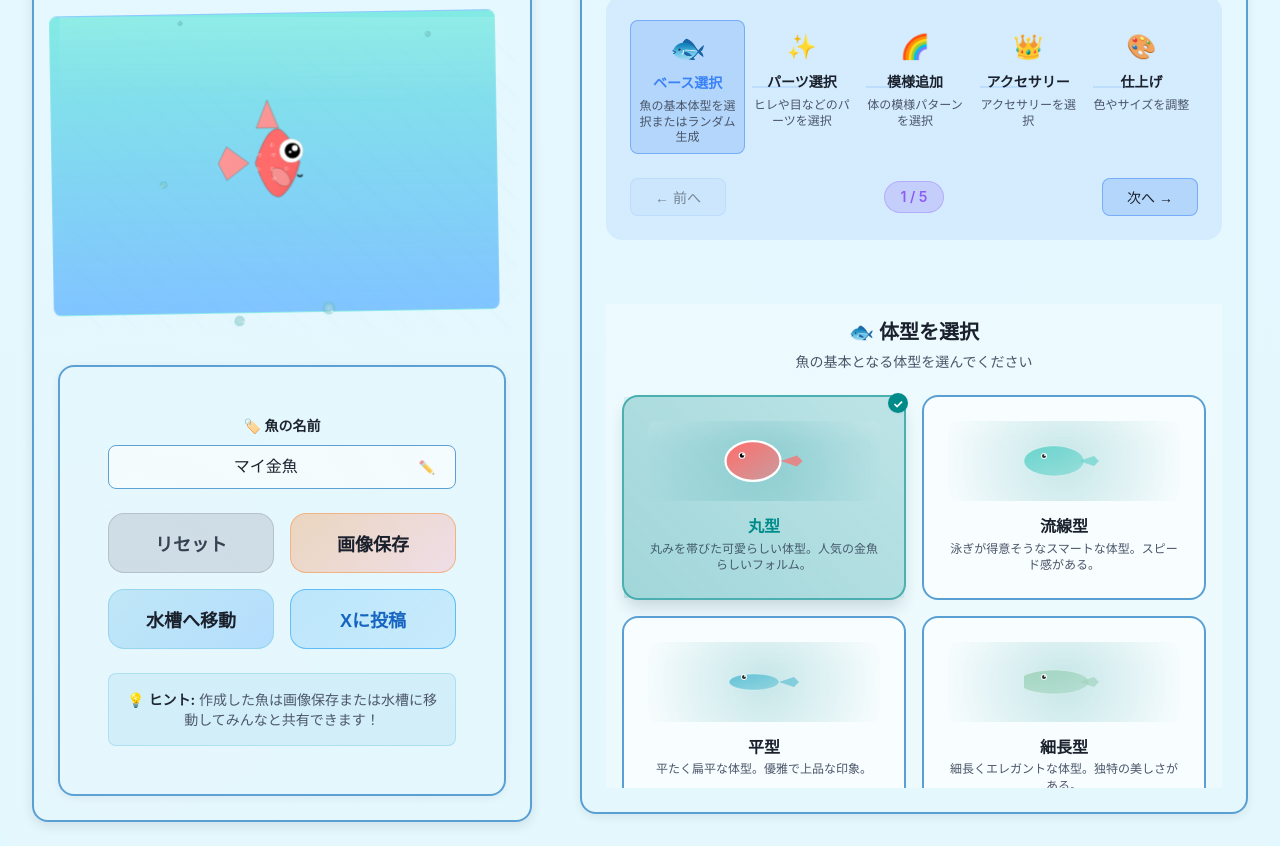
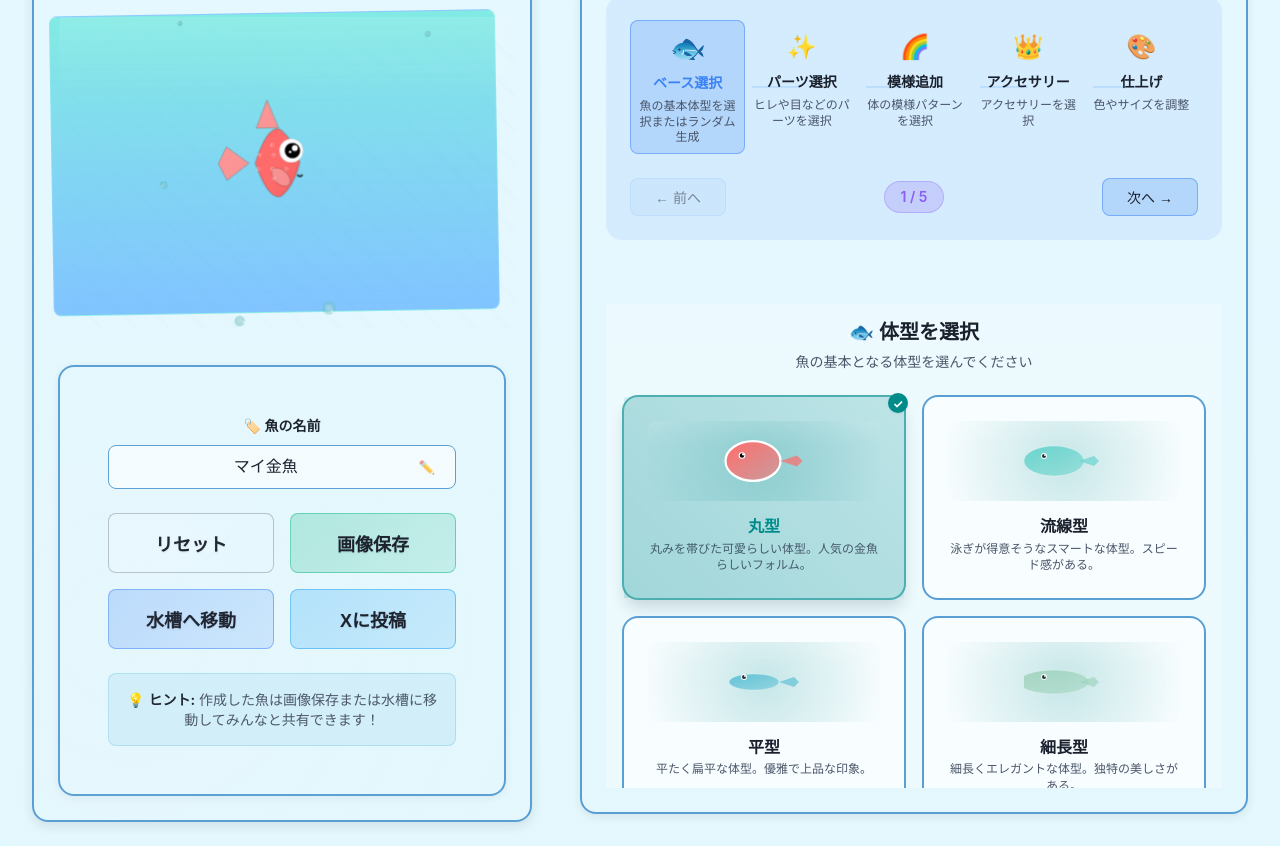
Before and after one commit to Hackathon-Project-2024-2025/CAMP-vol.9-StarryNight, a React (Vite) app: page /create in a window 1280 px wide. Shown: the part 319-1165 px from the top of the page. Built offline with nearby package versions, Linux system fonts and the light colour scheme.

Commit message:
ボタンの見た目の修正

```diff
--- a/src/pages/CreatePage/_components/ActionButtons.css
+++ b/src/pages/CreatePage/_components/ActionButtons.css
@@ -143,36 +143,38 @@
 
 .action-button {
   flex: 1;
+  background: linear-gradient(135deg, rgba(255, 255, 255, 0.1) 0%, rgba(255, 255, 255, 0.05) 100%);
+  border: 1px solid rgba(255, 255, 255, 0.2);
+  border-radius: var(--border-radius-md);
+  padding: var(--spacing-md) var(--spacing-lg);
+  color: var(--text-color);
+  font-size: 1rem;
+  font-weight: 600;
+  cursor: pointer;
+  transition: all 0.3s ease;
   display: flex;
-  flex-direction: row;
   align-items: center;
   justify-content: center;
   gap: var(--spacing-sm);
-  padding: var(--spacing-md) var(--spacing-lg);
-  border: none;
-  border-radius: var(--border-radius-lg);
-  cursor: pointer;
-  font-size: var(--font-size-md);
-  font-weight: 600;
-  transition: all var(--transition-base);
-  position: relative;
-  overflow: hidden;
   min-width: 120px;
+  text-shadow: 0 1px 2px rgba(0, 0, 0, 0.1);
 }
 
-.action-button::before {
-  content: '';
-  position: absolute;
-  top: 0;
-  left: -100%;
-  width: 100%;
-  height: 100%;
-  background: linear-gradient(90deg, transparent, rgba(255, 255, 255, 0.2), transparent);
-  transition: left 0.5s;
+.action-button:hover:not(:disabled) {
+  transform: translateY(-2px);
+  box-shadow: 0 8px 25px rgba(0, 0, 0, 0.2);
 }
 
-.action-button:hover::before {
-  left: 100%;
+.action-button:active:not(:disabled) {
+  transform: translateY(0);
+  box-shadow: 0 4px 15px rgba(0, 0, 0, 0.2);
+}
+
+.action-button:disabled {
+  opacity: 0.5;
+  cursor: not-allowed;
+  transform: none !important;
+  box-shadow: none !important;
 }
 
 .button-icon {
@@ -185,57 +187,52 @@
 }
 
 .action-button-reset {
-  background-color: rgba(156, 163, 175, 0.2);
-  color: #9ca3af;
-  border: 1px solid rgba(156, 163, 175, 0.3);
+  border-color: rgba(107, 114, 128, 0.3);
 }
 
-.action-button-reset:hover {
-  background-color: rgba(156, 163, 175, 0.3);
-  transform: translateY(-2px);
-  box-shadow: var(--shadow-md);
+.action-button-reset:hover:not(:disabled) {
+  background: linear-gradient(135deg, rgba(107, 114, 128, 0.15) 0%, rgba(107, 114, 128, 0.1) 100%);
+  border-color: rgba(107, 114, 128, 0.5);
 }
 
 .action-button-save {
-  background: linear-gradient(135deg, rgba(244, 162, 97, 0.3), rgba(255, 183, 197, 0.3));
-  color: var(--text-color);
-  border: 1px solid rgba(244, 162, 97, 0.5);
+  background: linear-gradient(135deg, rgba(16, 185, 129, 0.2) 0%, rgba(16, 185, 129, 0.1) 100%);
+  border-color: rgba(16, 185, 129, 0.4);
 }
 
-.action-button-save:hover {
-  background: linear-gradient(135deg, rgba(244, 162, 97, 0.4), rgba(255, 183, 197, 0.4));
-  transform: translateY(-2px);
-  box-shadow: var(--shadow-lg);
+.action-button-save:hover:not(:disabled) {
+  background: linear-gradient(135deg, rgba(16, 185, 129, 0.3) 0%, rgba(16, 185, 129, 0.15) 100%);
+  border-color: rgba(16, 185, 129, 0.6);
+  box-shadow: 0 8px 25px rgba(16, 185, 129, 0.2);
 }
 
 .action-button-aquarium {
-  background: linear-gradient(135deg, rgba(135, 206, 235, 0.3), rgba(107, 183, 255, 0.3));
-  color: var(--text-color);
-  border: 1px solid rgba(135, 206, 235, 0.5);
+  background: linear-gradient(135deg, rgba(59, 130, 246, 0.2) 0%, rgba(59, 130, 246, 0.1) 100%);
+  border-color: rgba(59, 130, 246, 0.4);
 }
 
 .action-button-aquarium:hover:not(:disabled) {
-  background: linear-gradient(135deg, rgba(135, 206, 235, 0.4), rgba(107, 183, 255, 0.4));
-  transform: translateY(-2px);
-  box-shadow: var(--shadow-lg);
+  background: linear-gradient(135deg, rgba(59, 130, 246, 0.3) 0%, rgba(59, 130, 246, 0.15) 100%);
+  border-color: rgba(59, 130, 246, 0.6);
+  box-shadow: 0 8px 25px rgba(59, 130, 246, 0.2);
 }
 
 .action-button-aquarium:disabled {
-  opacity: 0.6;
-  cursor: wait;
-  transform: none;
+  opacity: 0.5;
+  cursor: not-allowed;
+  transform: none !important;
+  box-shadow: none !important;
 }
 
 .action-button-twitter {
-  background: linear-gradient(135deg, rgba(29, 161, 242, 0.3), rgba(26, 140, 216, 0.3));
-  color: var(--text-color);
-  border: 1px solid rgba(29, 161, 242, 0.5);
+  background: linear-gradient(135deg, rgba(29, 161, 242, 0.2) 0%, rgba(29, 161, 242, 0.1) 100%);
+  border-color: rgba(29, 161, 242, 0.4);
 }
 
-.action-button-twitter:hover {
-  background: linear-gradient(135deg, rgba(29, 161, 242, 0.4), rgba(26, 140, 216, 0.4));
-  transform: translateY(-2px);
-  box-shadow: var(--shadow-lg);
+.action-button-twitter:hover:not(:disabled) {
+  background: linear-gradient(135deg, rgba(29, 161, 242, 0.3) 0%, rgba(29, 161, 242, 0.15) 100%);
+  border-color: rgba(29, 161, 242, 0.6);
+  box-shadow: 0 8px 25px rgba(29, 161, 242, 0.2);
 }
 
 /* ヒント */
@@ -260,33 +257,42 @@
 
 /* ダークモード対応 */
 [data-theme="dark"] .action-button-reset {
-  background-color: rgba(156, 163, 175, 0.3);
-  color: #d1d5db;
-  border-color: rgba(156, 163, 175, 0.4);
+  border-color: rgba(107, 114, 128, 0.4);
+}
+
+[data-theme="dark"] .action-button-reset:hover:not(:disabled) {
+  background: linear-gradient(135deg, rgba(107, 114, 128, 0.2) 0%, rgba(107, 114, 128, 0.15) 100%);
+  border-color: rgba(107, 114, 128, 0.6);
 }
 
 [data-theme="dark"] .action-button-save {
-  background: linear-gradient(135deg, rgba(244, 162, 97, 0.4), rgba(255, 183, 197, 0.4));
-  color: var(--text-color);
-  border-color: rgba(244, 162, 97, 0.6);
+  background: linear-gradient(135deg, rgba(16, 185, 129, 0.25) 0%, rgba(16, 185, 129, 0.15) 100%);
+  border-color: rgba(16, 185, 129, 0.5);
+}
+
+[data-theme="dark"] .action-button-save:hover:not(:disabled) {
+  background: linear-gradient(135deg, rgba(16, 185, 129, 0.35) 0%, rgba(16, 185, 129, 0.2) 100%);
+  border-color: rgba(16, 185, 129, 0.7);
 }
 
 [data-theme="dark"] .action-button-aquarium {
-  background: linear-gradient(135deg, rgba(135, 206, 235, 0.4), rgba(107, 183, 255, 0.4));
-  color: var(--text-color);
-  border-color: rgba(135, 206, 235, 0.6);
+  background: linear-gradient(135deg, rgba(59, 130, 246, 0.25) 0%, rgba(59, 130, 246, 0.15) 100%);
+  border-color: rgba(59, 130, 246, 0.5);
+}
+
+[data-theme="dark"] .action-button-aquarium:hover:not(:disabled) {
+  background: linear-gradient(135deg, rgba(59, 130, 246, 0.35) 0%, rgba(59, 130, 246, 0.2) 100%);
+  border-color: rgba(59, 130, 246, 0.7);
 }
 
 [data-theme="dark"] .action-button-twitter {
-  background: linear-gradient(135deg, rgba(29, 161, 242, 0.4), rgba(26, 140, 216, 0.4));
-  color: #1da1f2;
-  border-color: rgba(29, 161, 242, 0.6);
+  background: linear-gradient(135deg, rgba(29, 161, 242, 0.25) 0%, rgba(29, 161, 242, 0.15) 100%);
+  border-color: rgba(29, 161, 242, 0.5);
 }
 
-[data-theme="dark"] .action-button-twitter:hover {
-  background: linear-gradient(135deg, rgba(29, 161, 242, 0.5), rgba(26, 140, 216, 0.5));
-  color: #ffffff;
-  box-shadow: 0 4px 15px rgba(29, 161, 242, 0.3);
+[data-theme="dark"] .action-button-twitter:hover:not(:disabled) {
+  background: linear-gradient(135deg, rgba(29, 161, 242, 0.35) 0%, rgba(29, 161, 242, 0.2) 100%);
+  border-color: rgba(29, 161, 242, 0.7);
 }
 
 [data-theme="dark"] .name-input {
@@ -322,33 +328,45 @@
 }
 
 [data-theme="light"] .action-button-reset {
-  background-color: rgba(156, 163, 175, 0.3);
-  color: #374151;
-  border-color: rgba(156, 163, 175, 0.5);
+  border-color: rgba(107, 114, 128, 0.4);
+}
+
+[data-theme="light"] .action-button-reset:hover:not(:disabled) {
+  background: linear-gradient(135deg, rgba(107, 114, 128, 0.2) 0%, rgba(107, 114, 128, 0.15) 100%);
+  border-color: rgba(107, 114, 128, 0.6);
 }
 
 [data-theme="light"] .action-button-save {
-  background: linear-gradient(135deg, rgba(244, 162, 97, 0.4), rgba(255, 183, 197, 0.4));
-  color: var(--text-color);
-  border-color: rgba(244, 162, 97, 0.7);
+  background: linear-gradient(135deg, rgba(16, 185, 129, 0.25) 0%, rgba(16, 185, 129, 0.15) 100%);
+  border-color: rgba(16, 185, 129, 0.5);
+}
+
+[data-theme="light"] .action-button-save:hover:not(:disabled) {
+  background: linear-gradient(135deg, rgba(16, 185, 129, 0.35) 0%, rgba(16, 185, 129, 0.2) 100%);
+  border-color: rgba(16, 185, 129, 0.7);
+  box-shadow: 0 8px 25px rgba(16, 185, 129, 0.2);
 }
 
 [data-theme="light"] .action-button-aquarium {
-  background: linear-gradient(135deg, rgba(135, 206, 235, 0.4), rgba(107, 183, 255, 0.4));
-  color: var(--text-color);
-  border-color: rgba(135, 206, 235, 0.7);
+  background: linear-gradient(135deg, rgba(59, 130, 246, 0.25) 0%, rgba(59, 130, 246, 0.15) 100%);
+  border-color: rgba(59, 130, 246, 0.5);
+}
+
+[data-theme="light"] .action-button-aquarium:hover:not(:disabled) {
+  background: linear-gradient(135deg, rgba(59, 130, 246, 0.35) 0%, rgba(59, 130, 246, 0.2) 100%);
+  border-color: rgba(59, 130, 246, 0.7);
+  box-shadow: 0 8px 25px rgba(59, 130, 246, 0.2);
 }
 
 [data-theme="light"] .action-button-twitter {
-  background: linear-gradient(135deg, rgba(29, 161, 242, 0.2), rgba(135, 206, 250, 0.3));
-  color: #1565c0;
-  border-color: rgba(29, 161, 242, 0.6);
+  background: linear-gradient(135deg, rgba(29, 161, 242, 0.25) 0%, rgba(29, 161, 242, 0.15) 100%);
+  border-color: rgba(29, 161, 242, 0.5);
 }
 
-[data-theme="light"] .action-button-twitter:hover {
-  background: linear-gradient(135deg, rgba(29, 161, 242, 0.3), rgba(135, 206, 250, 0.4));
-  color: #0d47a1;
-  box-shadow: 0 4px 15px rgba(29, 161, 242, 0.2);
+[data-theme="light"] .action-button-twitter:hover:not(:disabled) {
+  background: linear-gradient(135deg, rgba(29, 161, 242, 0.35) 0%, rgba(29, 161, 242, 0.2) 100%);
+  border-color: rgba(29, 161, 242, 0.7);
+  box-shadow: 0 8px 25px rgba(29, 161, 242, 0.2);
 }
 
 [data-theme="light"] .tips {
```
